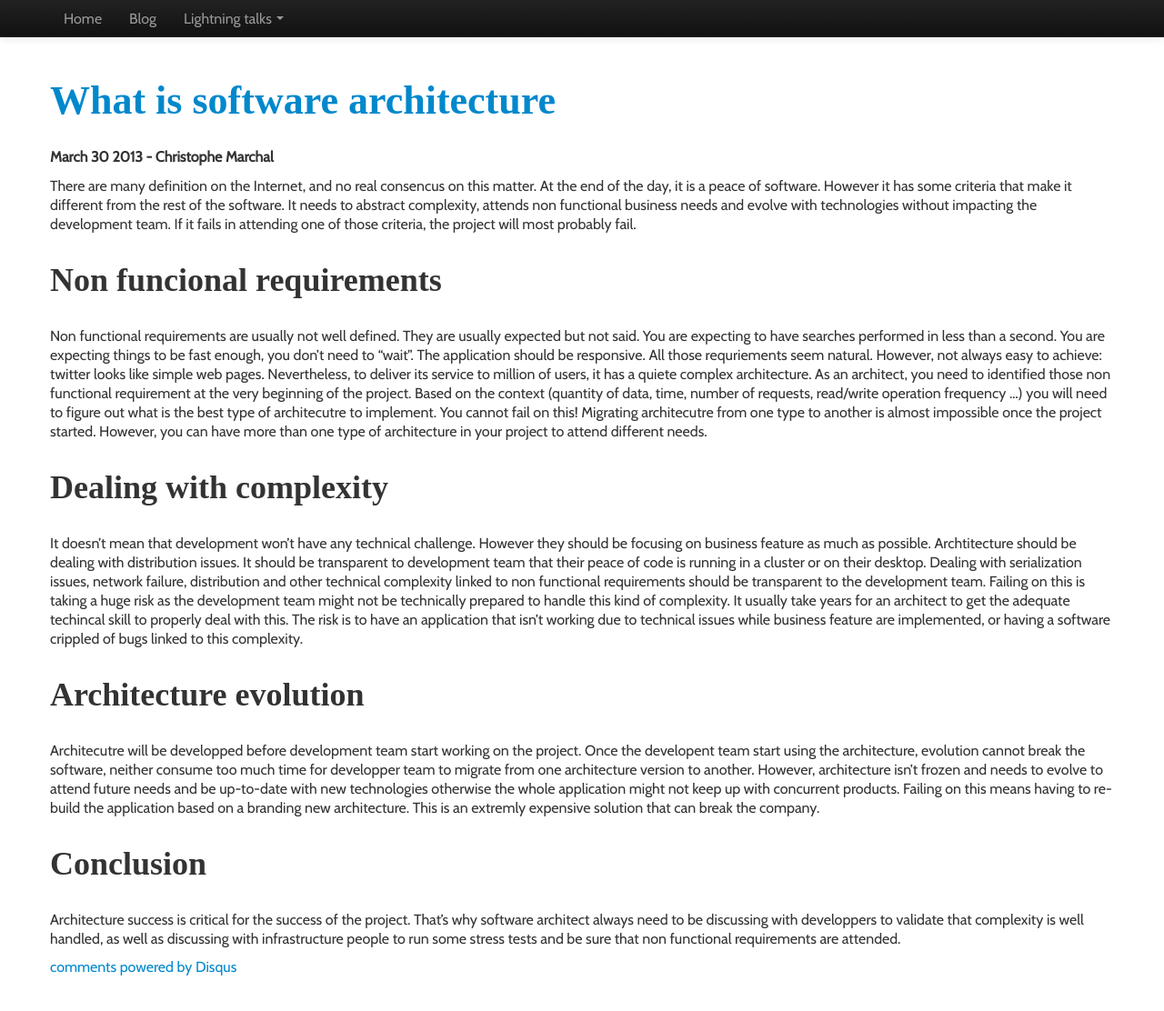
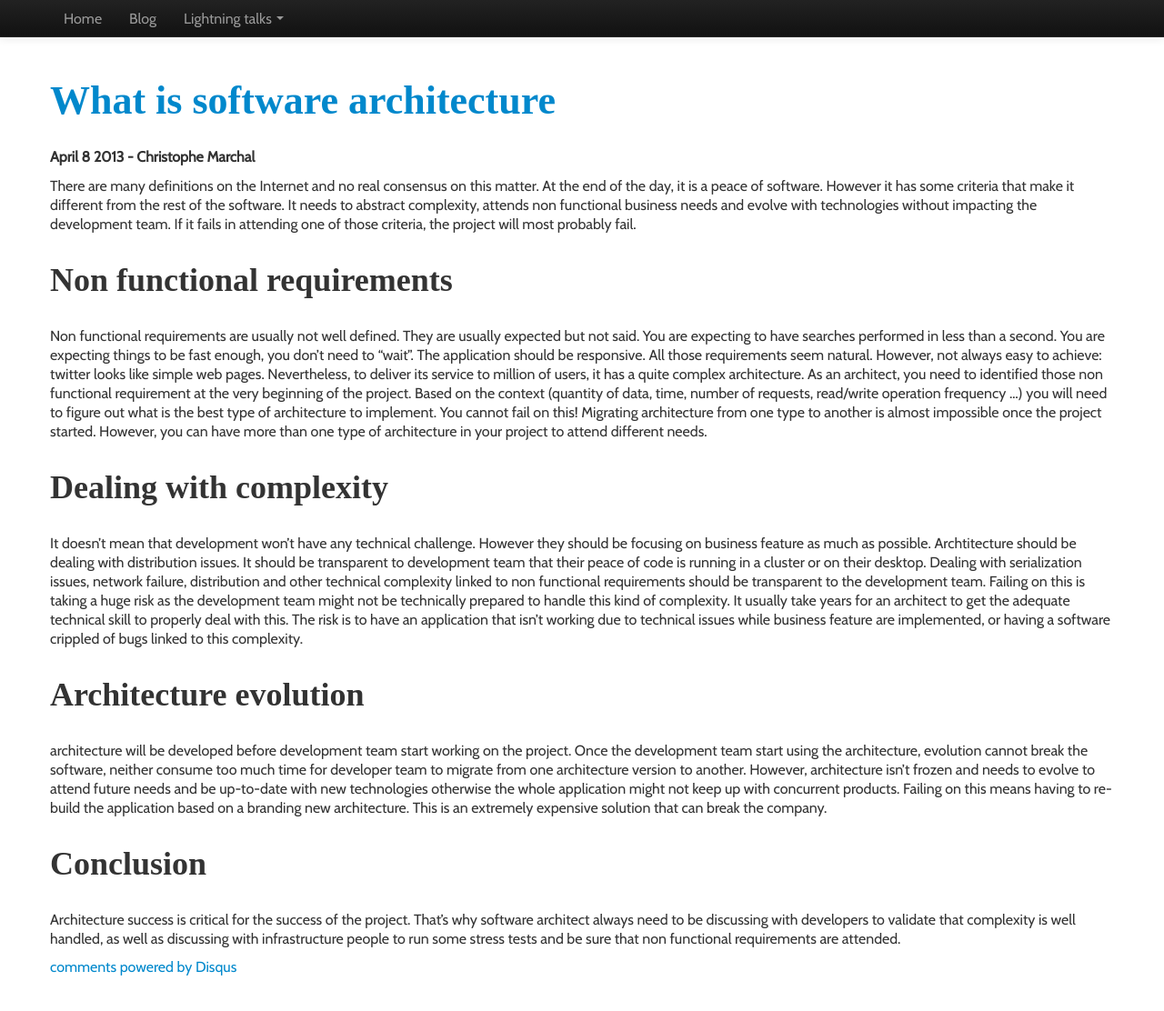
Before and after one commit to toff63/Sandbox, a Jekyll site: the page built from _posts/2013-04-08-what-is-software-architecture.md, in a window 1280 px wide and 1134 px high. Shown: the top 1112 px of the window at 91% size. Built offline with Jekyll 4.4.1, drawn with Linux system fonts in a browser that asks for light colours; nearby versions of some CDN libraries; some web fonts are replaced; Markdown is read by kramdown in place of the engine named in the settings; comment, search, counter and statistics services are not loaded.

Commit message:
Fixed typos issues

```diff
--- a/_posts/2013-04-08-what-is-software-architecture.md
+++ b/_posts/2013-04-08-what-is-software-architecture.md
@@ -1,24 +1,24 @@
 ---
 comments: true
-date: 2013-03-30
+date: 2013-04-08
 layout: post
 title: What is software architecture
 ---
 
-There are many definition on the Internet, and no real consencus on this matter. At the end of the day, it is a peace of software. However it has some criteria that make it different from the rest of the software. It needs to abstract complexity, attends non functional business needs and evolve with technologies without impacting the development team. If it fails in attending one of those criteria, the project will most probably fail.
+There are many definitions on the Internet and no real consensus on this matter. At the end of the day, it is a peace of software. However it has some criteria that make it different from the rest of the software. It needs to abstract complexity, attends non functional business needs and evolve with technologies without impacting the development team. If it fails in attending one of those criteria, the project will most probably fail.
 
-##Non funcional requirements
+##Non functional requirements
 
-Non functional requirements are usually not well defined. They are usually expected but not said. You are expecting to have searches performed in less than a second. You are expecting things to be fast enough, you don't need to "wait". The application should be responsive. All those requriements seem natural. However, not always easy to achieve: twitter looks like simple web pages. Nevertheless, to deliver its service to million of users, it has a quiete complex architecture. As an architect, you need to identified those non functional requirement at the very beginning of the project. Based on the context (quantity of data, time, number of requests, read/write operation frequency ...) you will need to figure out what is the best type of architecutre to implement. You cannot fail on this! Migrating architecutre from one type to another is almost impossible once the project started. However, you can have more than one type of architecture in your project to attend different needs.
+Non functional requirements are usually not well defined. They are usually expected but not said. You are expecting to have searches performed in less than a second. You are expecting things to be fast enough, you don't need to "wait". The application should be responsive. All those requirements seem natural. However, not always easy to achieve: twitter looks like simple web pages. Nevertheless, to deliver its service to million of users, it has a quite complex architecture. As an architect, you need to identified those non functional requirement at the very beginning of the project. Based on the context (quantity of data, time, number of requests, read/write operation frequency ...) you will need to figure out what is the best type of architecture to implement. You cannot fail on this! Migrating architecture from one type to another is almost impossible once the project started. However, you can have more than one type of architecture in your project to attend different needs.
 
 ##Dealing with complexity
 
-It doesn't mean that development won't have any technical challenge. However they should be focusing on business feature as much as possible. Archtitecture should be dealing with distribution issues. It should be transparent to development team that their peace of code is running in a cluster or on their desktop. Dealing with serialization issues, network failure, distribution and other technical complexity linked to non functional requirements should be transparent to the development team. Failing on this is taking a huge risk as the development team might not be technically prepared to handle this kind of complexity. It usually take years for an architect to get the adequate techincal skill to properly deal with this. The risk is to have an application that isn't working due to technical issues while business feature are implemented, or having a software crippled of bugs linked to this complexity.
+It doesn't mean that development won't have any technical challenge. However they should be focusing on business feature as much as possible. Archtitecture should be dealing with distribution issues. It should be transparent to development team that their peace of code is running in a cluster or on their desktop. Dealing with serialization issues, network failure, distribution and other technical complexity linked to non functional requirements should be transparent to the development team. Failing on this is taking a huge risk as the development team might not be technically prepared to handle this kind of complexity. It usually take years for an architect to get the adequate technical skill to properly deal with this. The risk is to have an application that isn't working due to technical issues while business feature are implemented, or having a software crippled of bugs linked to this complexity.
 
 ##Architecture evolution
 
-Architecutre will be developped before development team start working on the project. Once the developent team start using the architecture, evolution cannot break the software, neither consume too much time for developper team to migrate from one architecture version to another. However, architecture isn't frozen and needs to evolve to attend future needs and be up-to-date with new technologies otherwise the whole application might not keep up with concurrent products. Failing on this means having to re-build the application based on a branding new architecture. This is an extremly expensive solution that can break the company.
+architecture will be developed before development team start working on the project. Once the development team start using the architecture, evolution cannot break the software, neither consume too much time for developer team to migrate from one architecture version to another. However, architecture isn't frozen and needs to evolve to attend future needs and be up-to-date with new technologies otherwise the whole application might not keep up with concurrent products. Failing on this means having to re-build the application based on a branding new architecture. This is an extremely expensive solution that can break the company.
 
 
 ##Conclusion
-Architecture success is critical for the success of the project. That's why software architect always need to be discussing with developpers to validate that complexity is well handled, as well as discussing with infrastructure people to run some stress tests and be sure that non functional requirements are attended.
+Architecture success is critical for the success of the project. That's why software architect always need to be discussing with developers to validate that complexity is well handled, as well as discussing with infrastructure people to run some stress tests and be sure that non functional requirements are attended.
```
